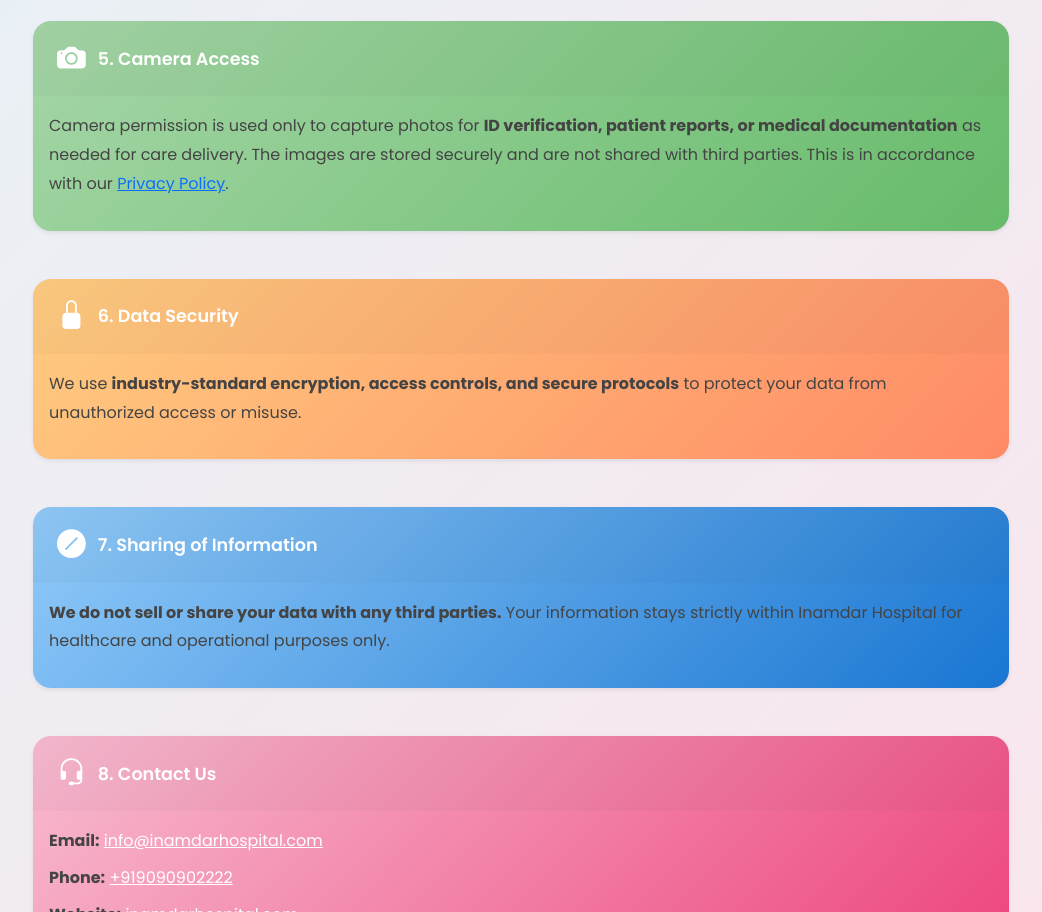
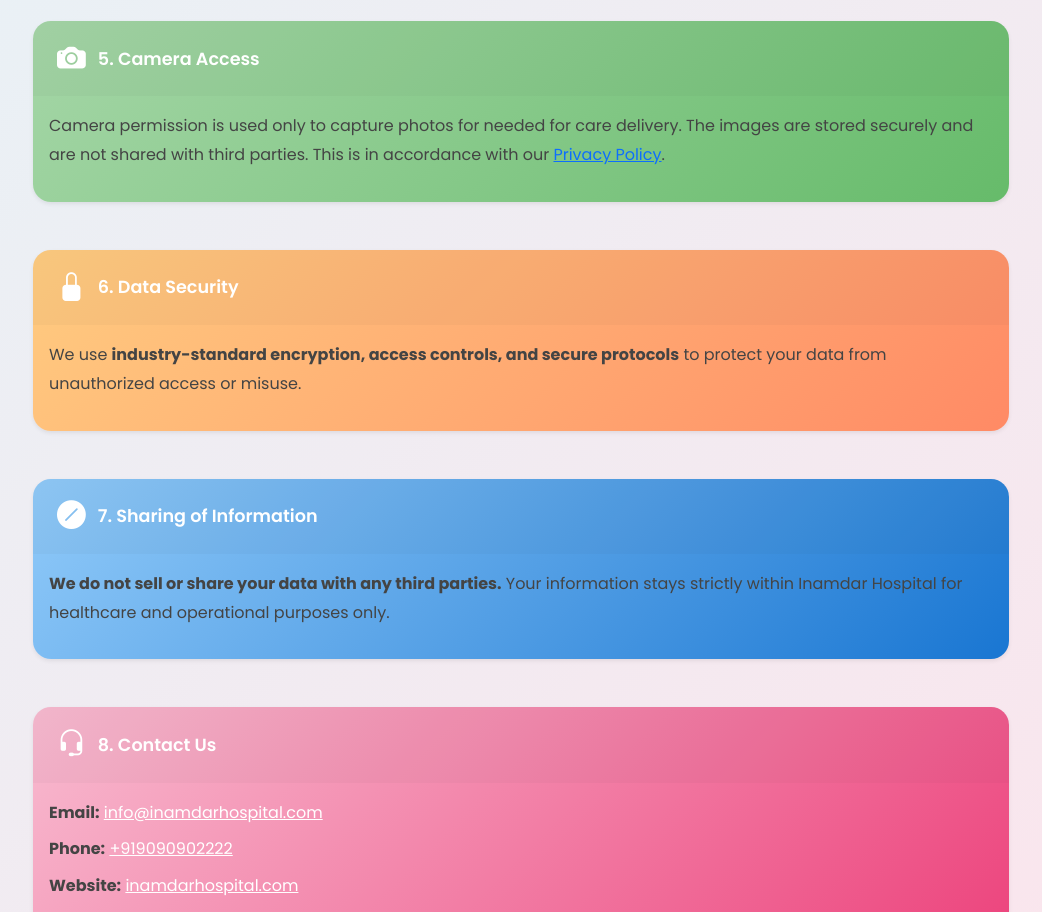
Before and after one commit to rshaikh161995/homecare-privacy-policy, a plain HTML site: page index.html in a window 1280 px wide. Shown: the part 1090-2002 px from the top of the page, without its empty margins (119-1161 px from the left). Drawn offline with nearby package versions, Linux system fonts and the light colour scheme.

Commit message:
Simplify camera permission explanation in HTML
Signed-off-by: Rizwan Shaikh <80809606+rshaikh161995@users.noreply.github.com>

```diff
--- a/index.html
+++ b/index.html
@@ -184,7 +184,7 @@
     </div>
     <div class="card-body">
       <p>
-        Camera permission is used only to capture photos for <strong>ID verification, patient reports, or medical documentation</strong> as needed for care delivery.
+        Camera permission is used only to capture photos for needed for care delivery.
         The images are stored securely and are not shared with third parties. This is in accordance with our
         <a href="YOUR_PRIVACY_POLICY_URL" target="_blank">Privacy Policy</a>.
       </p>
```
